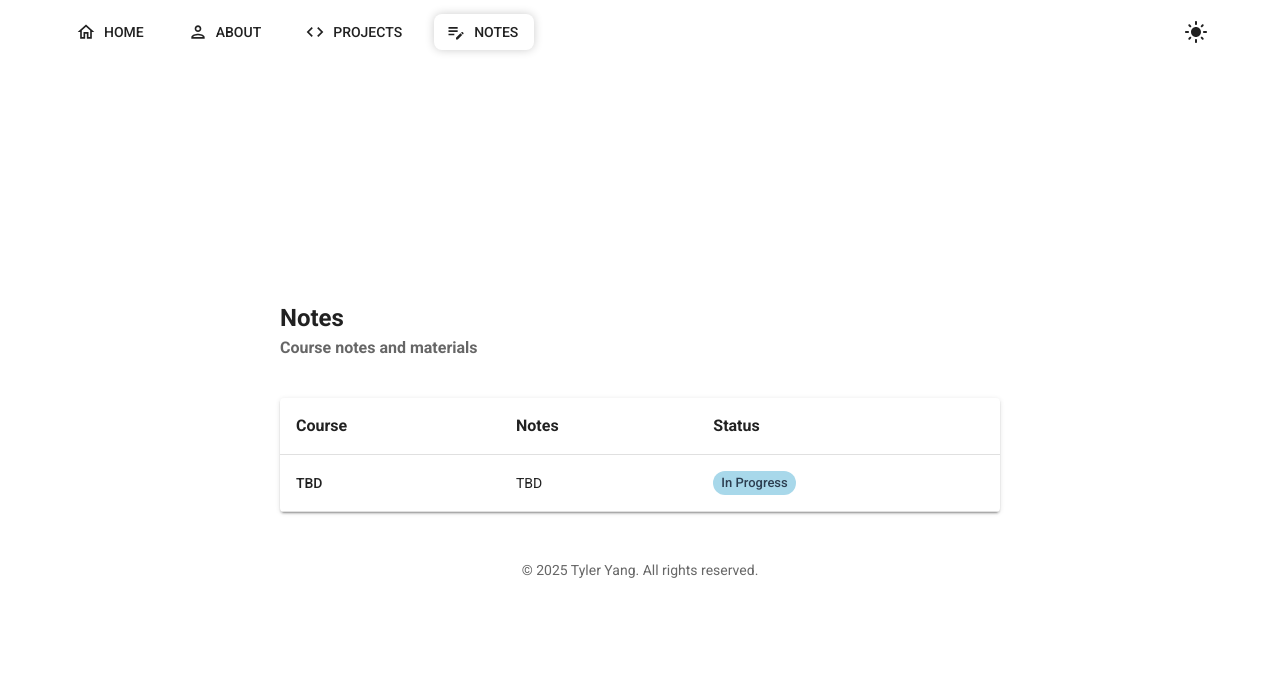
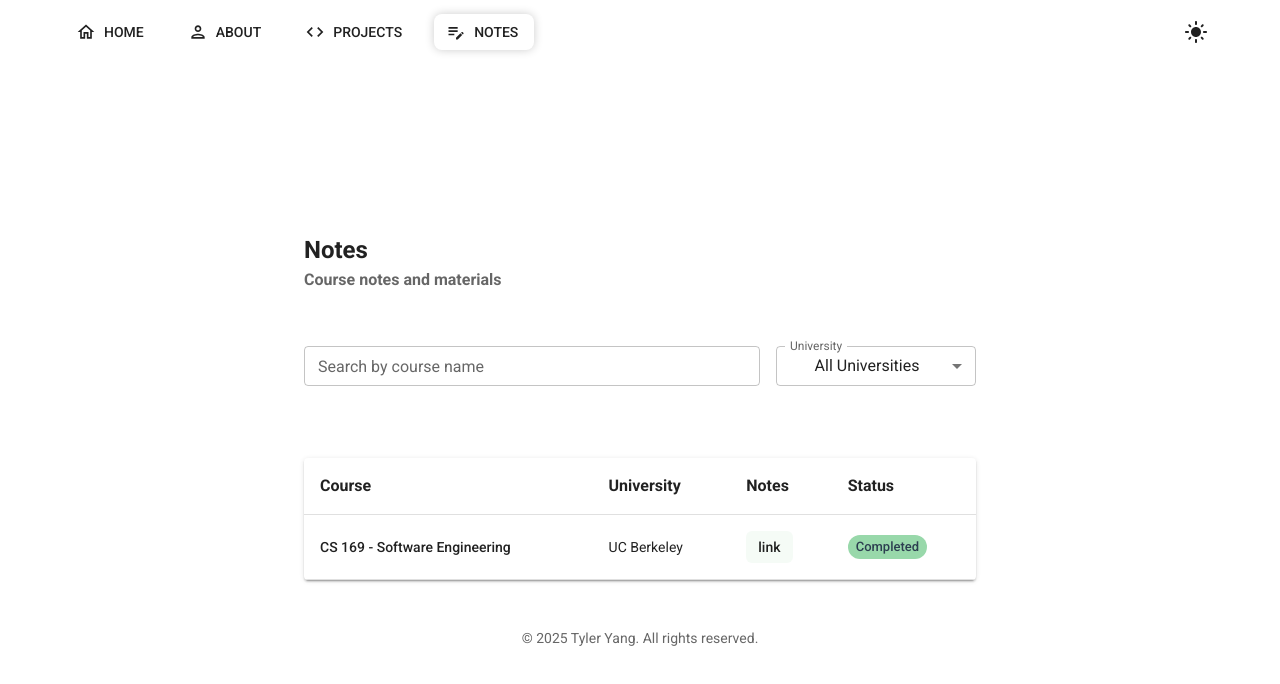
Before and after one commit to tylerhyang/websitev1, a React (Vite) app: page /notes in a window 1280 px wide. Shown: the top 684 px of the page. Built offline with nearby package versions, Linux system fonts and the light colour scheme.

Commit message:
[feat] update notes page with a search and filter modal

```diff
--- a/src/pages/About.tsx
+++ b/src/pages/About.tsx
@@ -1,4 +1,4 @@
-import { Box, Typography, Stack, Paper } from '@mui/material';
+import { Box, Typography, Stack, Paper, Container } from '@mui/material';
 import FlipCardGrid from '../components/sections/FlipCardGrid';
 import Timeline from '../components/sections/Timeline';
 import { floatUp } from '../components/ui/Animations';
@@ -123,10 +123,10 @@ const About: FC = () => {
   ];
 
   return (
+    <Container sx={{maxWidth:'lg'}}>
     <Box sx={{
       px: 3,
-      py: 4,
-      width: '60vw'
+      py: 4
     }}>
       <Stack direction="column" spacing={4}>
         <Box sx={{
@@ -248,6 +248,7 @@ const About: FC = () => {
           </Stack>
       </Stack>
     </Box>
+    </Container>
   );
 };
 
--- a/src/pages/Notes.tsx
+++ b/src/pages/Notes.tsx
@@ -1,21 +1,41 @@
-import { Box, Typography, Stack, Paper, Table, TableBody, TableCell, TableContainer, TableHead, TableRow, Chip } from '@mui/material';
+import { Box, Container, Typography, Stack, Paper, Table, TableBody, TableCell, TableContainer, TableHead, TableRow, Chip, TextField, FormControl, InputLabel, Select, MenuItem, Link } from '@mui/material';
 import { floatUp } from '../components/ui/Animations';
+import { useState, useMemo } from 'react';
 import type { FC } from 'react';
 
 type NoteItem = {
   course: string;
-  notes: string;
+  university: string;
+  url: string;
   status: 'completed' | 'in-progress' | 'scheduled';
 };
-
 const Notes: FC = () => {
+  const UC_BERKELEY = 'UC Berkeley';
+  const GEORGIA_TECH = 'Georgia Tech';
+  const [searchTerm, setSearchTerm] = useState('');
+  const [selectedUniversity, setSelectedUniversity] = useState<string>('all');
   const notesData: NoteItem[] = [
     {
-      course: 'TBD',
-      notes: 'TBD',
-      status: 'in-progress'
+      course: 'CS 169 - Software Engineering',
+      university: UC_BERKELEY,
+      url: 'https://docs.google.com/document/d/1LDNRce6HYgEslVF_gqo1N_sUpB-YgPz6T5XC_LgIp2w/edit?tab=t.0#heading=h.1o8ul35vkldf',
+      status: 'completed'
     }
   ];
+
+  const universities = useMemo(() => {
+    const uniqueUniversities = [...new Set(notesData.map(item => item.university))];
+    return ['all', ...uniqueUniversities];
+  }, []);
+
+  // Filter and search logic
+  const filteredNotes = useMemo(() => {
+    return notesData.filter(item => {
+      const matchesSearch = item.course.toLowerCase().includes(searchTerm.toLowerCase());
+      const matchesUniversity = selectedUniversity === 'all' || item.university === selectedUniversity;
+      return matchesSearch && matchesUniversity;
+    });
+  }, [searchTerm, selectedUniversity]);
 
   const getStatusChip = (status: string) => {
     switch (status) {
@@ -80,12 +100,12 @@ const Notes: FC = () => {
   };
 
   return (
+    <Container sx={{width: "60vw"}}>
     <Box sx={{
       px: 3,
       py: 4,
-      width: '60vw'
     }}>
-      <Stack direction="column" spacing={4}>
+      <Stack direction="column" spacing={6}>
         <Box sx={{
           textAlign: 'left',
           animation: `${floatUp} 0.6s ease-out 0.2s forwards`,
@@ -97,6 +117,36 @@ const Notes: FC = () => {
           <Typography sx={{ fontWeight: 700 }} color="text.secondary" gutterBottom>
             Course notes and materials
           </Typography>
+        </Box>
+        <Box sx={{
+            animation: `${floatUp} 0.6s ease-out 0.3s forwards`,
+            opacity: 0
+          }}>
+            <Stack direction="row" spacing={2} sx={{ mb: 3 }}>
+              <TextField
+                label="Search by course name"
+                variant="outlined"
+                size="small"
+                value={searchTerm}
+                onChange={(e) => setSearchTerm(e.target.value)}
+                sx={{ flexGrow: 1 }}
+                placeholder="e.g., Machine Learning, CS 7641"
+              />
+              <FormControl size="small" sx={{ minWidth: 200 }}>
+                <InputLabel>University</InputLabel>
+                <Select
+                  value={selectedUniversity}
+                  label="University"
+                  onChange={(e) => setSelectedUniversity(e.target.value)}
+                >
+                  {universities.map((university) => (
+                    <MenuItem key={university} value={university}>
+                      {university === 'all' ? 'All Universities' : university}
+                    </MenuItem>
+                  ))}
+                </Select>
+              </FormControl>
+            </Stack>
           </Box>
 
         {/* Notes Table */}
@@ -112,6 +162,9 @@ const Notes: FC = () => {
                     Course
                   </TableCell>
                   <TableCell sx={{ fontWeight: 600, fontSize: '1rem' }}>
+                    University
+                  </TableCell>
+                  <TableCell sx={{ fontWeight: 600, fontSize: '1rem' }}>
                     Notes
                   </TableCell>
                   <TableCell sx={{ fontWeight: 600, fontSize: '1rem' }}>
@@ -120,7 +173,7 @@ const Notes: FC = () => {
                 </TableRow>
               </TableHead>
               <TableBody>
-                {notesData.map((item, index) => (
+                  {filteredNotes.map((item, index) => (
                     <TableRow
                       key={index}
                       sx={{
@@ -134,7 +187,32 @@ const Notes: FC = () => {
                         {item.course}
                       </TableCell>
                       <TableCell>
-                      {item.notes}
+                        {item.university}
+                      </TableCell>
+                      <TableCell>
+                      {<Link
+                      href={item.url}
+                      target="_blank"
+                      rel="noopener noreferrer"
+                      sx={{
+                        color: 'text.primary',
+                        textDecoration: 'none',
+                        fontWeight: 500,
+                        padding: '6px 12px',
+                        borderRadius: '6px',
+                        backgroundColor: 'rgba(152, 216, 170, 0.1)',
+                        transition: 'all 0.2s ease-in-out',
+                        display: 'inline-block',
+                        '&:hover': {
+                          backgroundColor: '#98D8AA',
+                          color: 'black',
+                          transform: 'translateY(-1px)',
+                          boxShadow: '0 2px 8px rgba(152, 216, 170, 0.3)'
+                        }
+                      }}
+                        >
+                        link
+                      </Link>}
                       </TableCell>
                       <TableCell>
                         {getStatusChip(item.status)}
@@ -147,6 +225,7 @@ const Notes: FC = () => {
         </Box>
       </Stack>
     </Box>
+    </Container>
   );
 };
 
--- a/src/pages/Projects.tsx
+++ b/src/pages/Projects.tsx
@@ -15,13 +15,13 @@ const Projects: FC = () => {
     {
       name: "KServe - Annotation Injection for Payload Logging",
       url: "https://github.com/kserve/kserve/pull/4325",
-      description: "Enable specified inferenceservice annotations to be propagated down to the agent sidecar for payload logging",
+      description: "Enable specified inference service kubernetes annotations to be propagated to the agent sidecar for payload logging",
       technologies: ["Go", "Kubernetes", "Docker"]
     },
     {
       name: "KServe - Fix multi-header processing in logging framework",
       url: "https://github.com/kserve/kserve/pull/4249",
-      description: "Enable proper parsing of multi-header payloads in payload logging framework",
+      description: "Fix multi-header parsing in payload logging framework",
       technologies: ["Go", "Kubernetes", "Docker"]
     }
   ];
@@ -49,7 +49,7 @@ const Projects: FC = () => {
 
   return (
     <Container maxWidth="lg">
-      <Box sx={{ px: 3, py: 4, width: '60vw' }}>
+      <Box sx={{ px: 3, py: 4 }}>
         <Stack spacing={6}>
           {/* Header */}
           <Box sx={{
```
Lines whose indentation alone changed are shown as unchanged.
